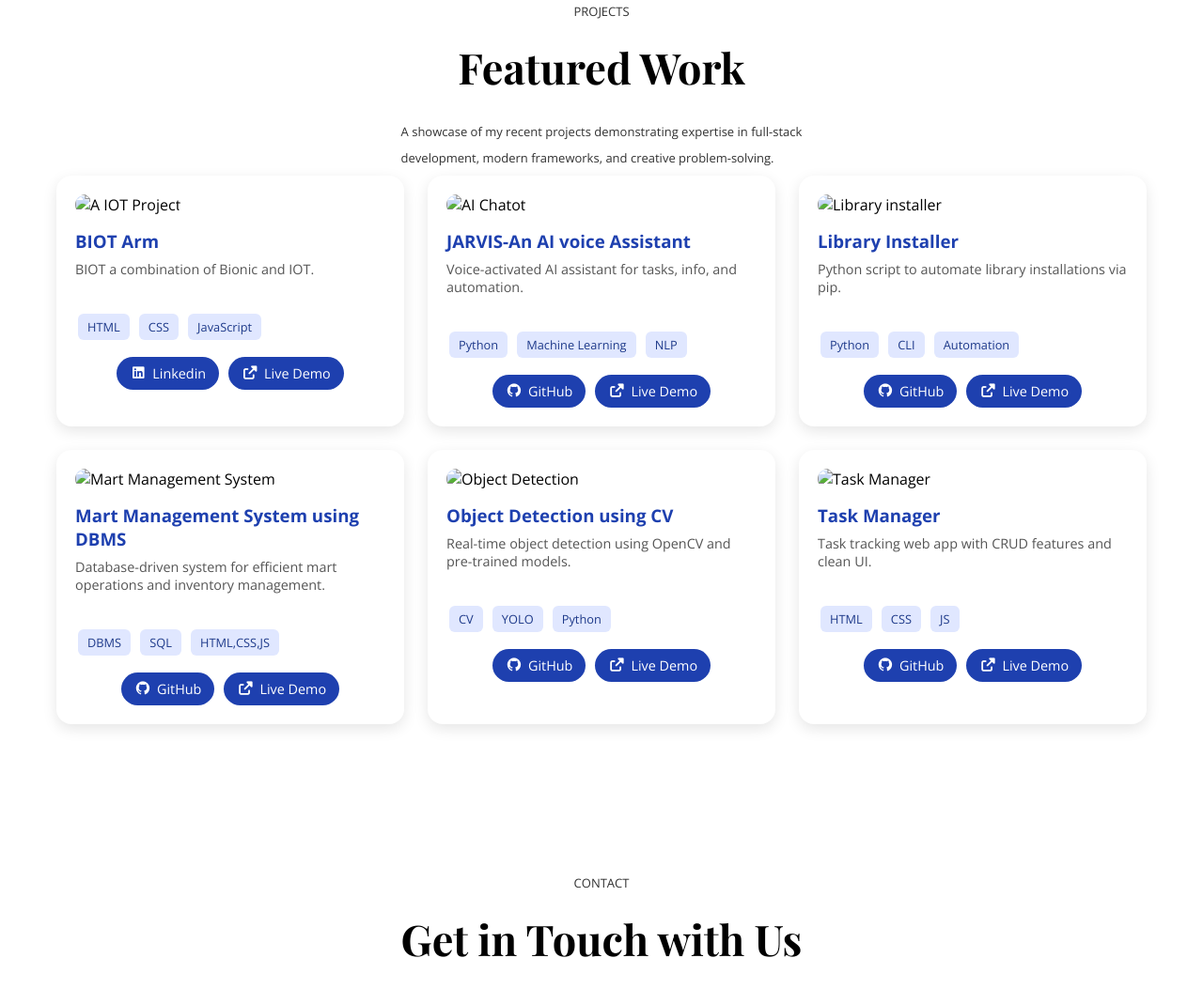
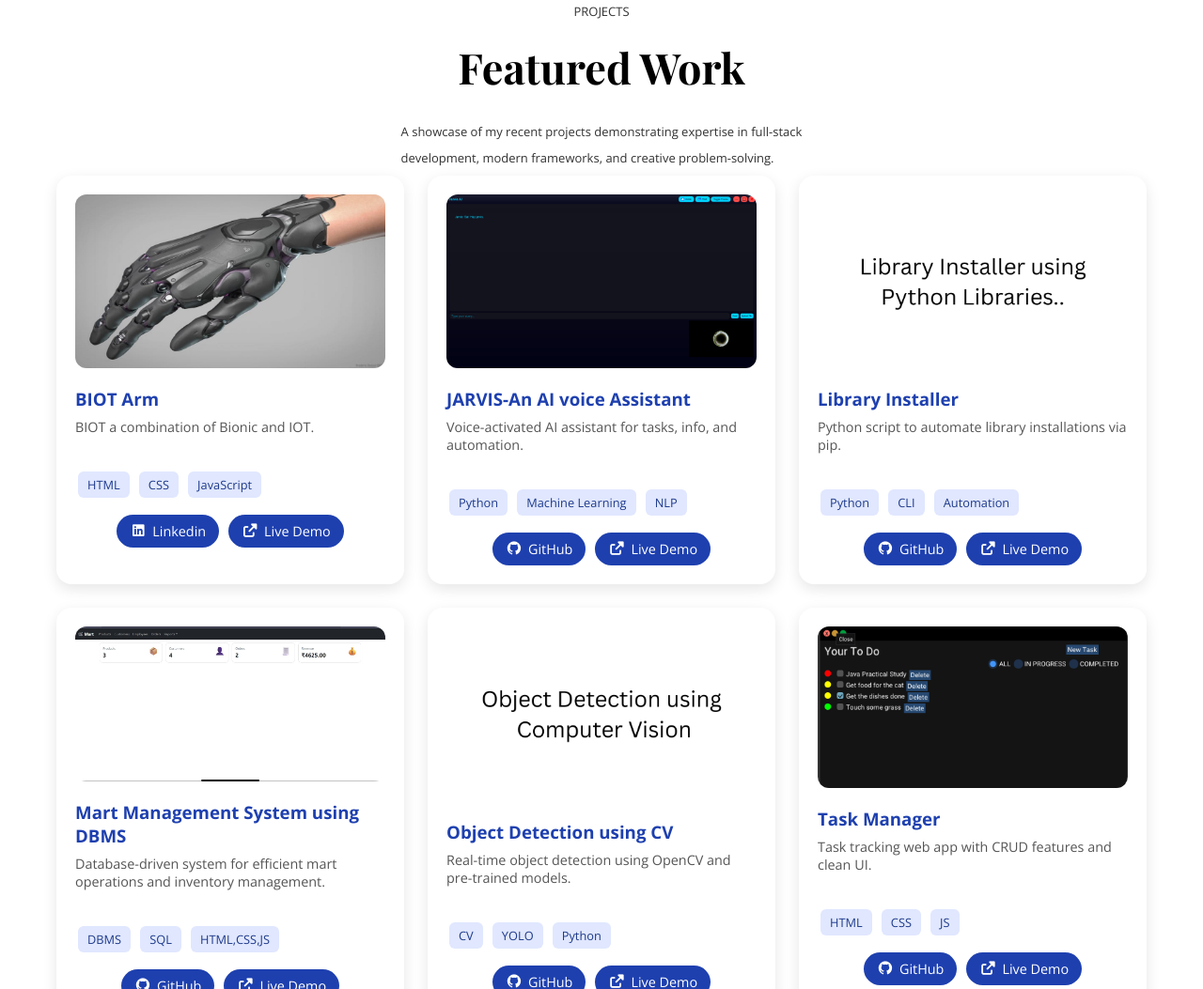
Before and after one commit to Saikarpe/Portfolio, a website: page index.html in a window 1280 px wide. Shown: the part 1707-2760 px from the top of the page at 94% size. Drawn offline with nearby package versions, Linux system fonts and the light colour scheme; a web font is replaced by a local one.

Commit message:
images updated

```diff
--- a/index.html
+++ b/index.html
@@ -125,7 +125,7 @@
                 </div>
             </div>
         </div>
-        <img src="images/img.jpg" alt="">
+        <img src="img.jpg" alt="">
         </div>
      </section>
      <section class="project" id="project">
@@ -139,7 +139,7 @@
         <div class="projects-container">
 
     <div class="project-card">
-      <img src="images\BIOT.jpg" alt="A IOT Project">
+      <img src="BIOT.jpg" alt="A IOT Project">
       <h3>BIOT Arm</h3>
       <p>BIOT a combination of Bionic and IOT.</p>
       <div class="skills">
@@ -154,7 +154,7 @@
     </div>
 
     <div class="project-card">
-      <img src="images/Jarvis.png" alt="AI Chatot">
+      <img src="Jarvis.png" alt="AI Chatot">
       <h3>JARVIS-An AI voice Assistant</h3>
       <p>Voice-activated AI assistant for tasks, info, and automation.</p>
       <div class="skills">
@@ -169,7 +169,7 @@
     </div>
 
     <div class="project-card">
-      <img src="images/Library Installer.png" alt="Library installer">
+      <img src="Library Installer.png" alt="Library installer">
       <h3>Library Installer</h3>
       <p>Python script to automate library installations via pip.</p>
       <div class="skills">
@@ -184,7 +184,7 @@
     </div>
 
     <div class="project-card">
-      <img src="images/Mart.jpg" alt="Mart Management System">
+      <img src="Mart.jpg" alt="Mart Management System">
       <h3>Mart Management System using DBMS</h3>
       <p>Database-driven system for efficient mart operations and inventory management.</p>
       <div class="skills">
@@ -199,7 +199,7 @@
     </div>
 
     <div class="project-card">
-      <img src="images/Object Detection using Computer Vision.png" alt="Object Detection">
+      <img src="Object Detection using Computer Vision.png" alt="Object Detection">
       <h3>Object Detection using CV</h3>
       <p>Real-time object detection using OpenCV and pre-trained models.</p>
       <div class="skills">
@@ -214,7 +214,7 @@
     </div>
 
     <div class="project-card">
-      <img src="images/To-do.png" alt="Task Manager">
+      <img src="To-do.png" alt="Task Manager">
       <h3>Task Manager</h3>
       <p>Task tracking web app with CRUD features and clean UI.</p>
       <div class="skills">
```
